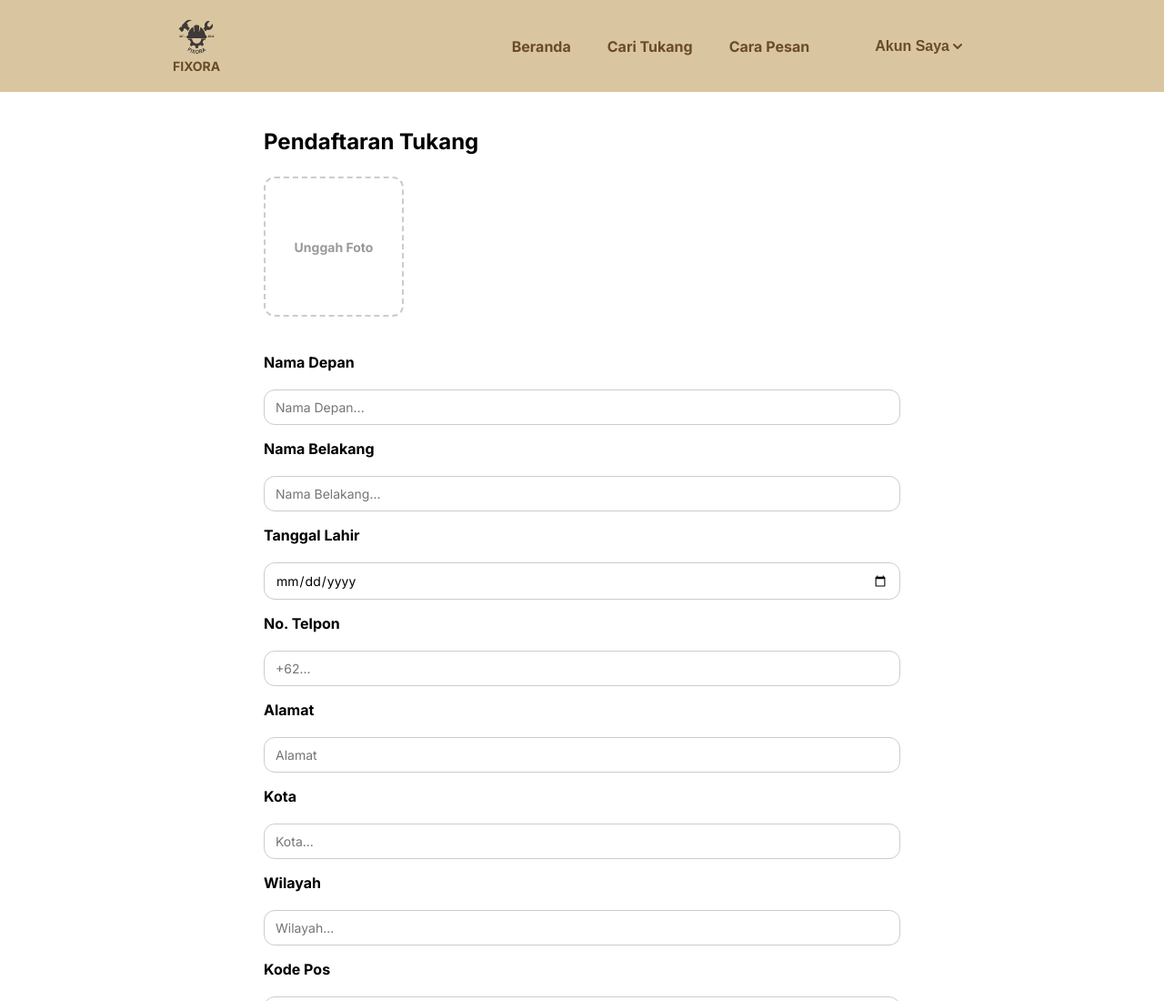
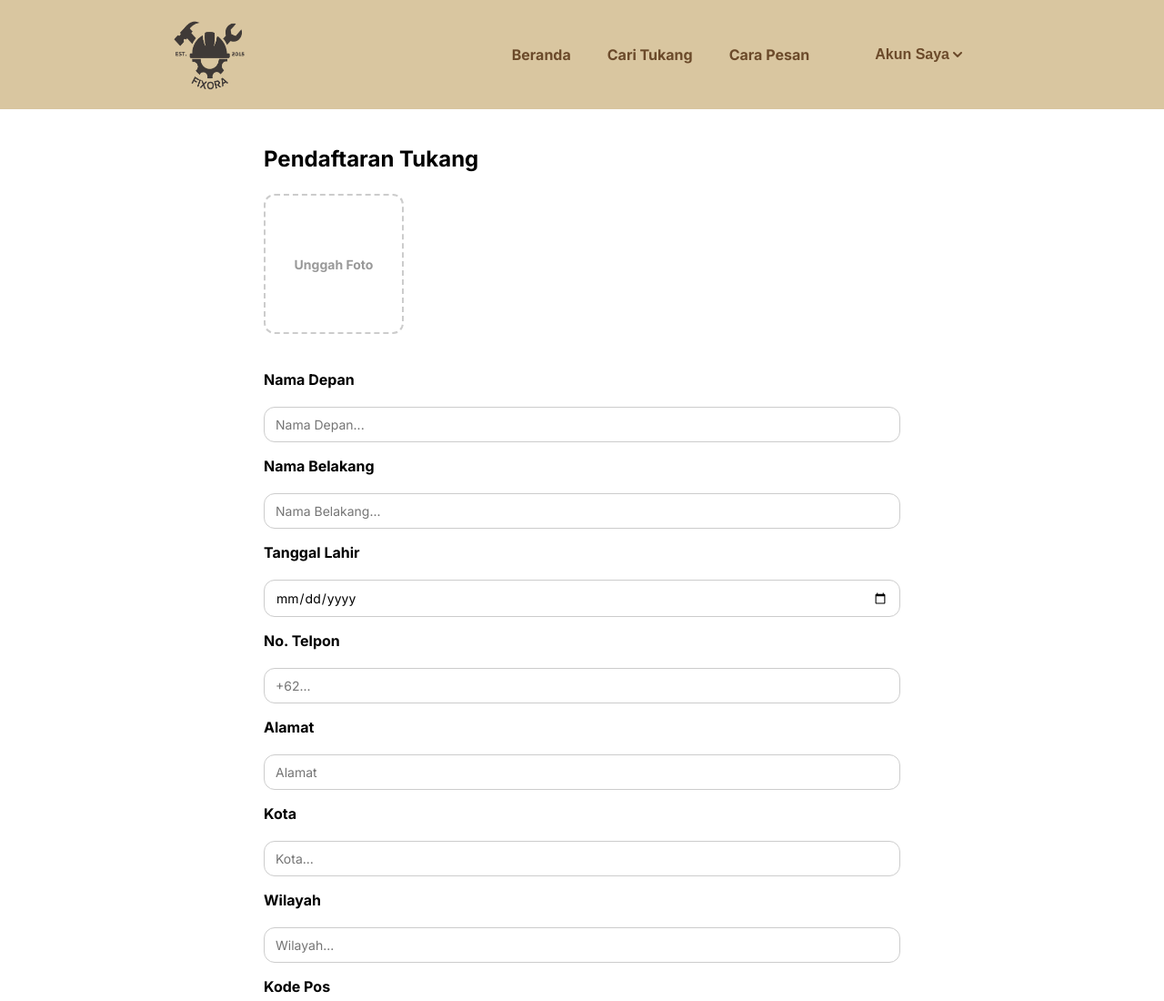
Before and after one commit to azizahpmh/fixora-handyman-service-app, a plain HTML site: page pendaftaran-jasa-tukang.html in a window 1280 px wide. Shown: the top 1100 px of the page at 91% size. Drawn offline with Linux system fonts and the light colour scheme.

Commit message:
Update pendaftaran-jasa-tukang.html

```diff
--- a/pendaftaran-jasa-tukang.html
+++ b/pendaftaran-jasa-tukang.html
@@ -32,10 +32,6 @@
     gap: 4px;
     font-weight: 700;
     cursor: pointer;
-  }
-  .logo-container img {
-    width: 40px;
-    height: 40px;
   }
   .logo-text {
     font-size: 14px;
@@ -163,8 +159,7 @@
 <header>
   <div class="header-inner">
     <div class="logo-container">
-      <img src="logofixorabg.png" alt="Fixora Logo" />
-      <span class="logo-text">FIXORA</span>
+      <img src="logofixorabg.png" alt="Fixora Logo" width="80" height="80" />
     </div>
     <nav>
       <a href="index.html">Beranda</a>
```
